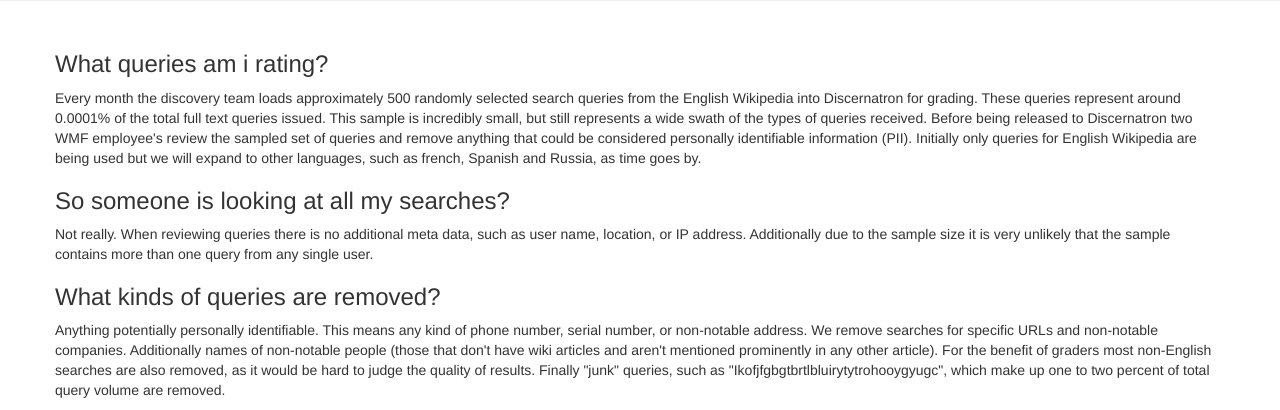
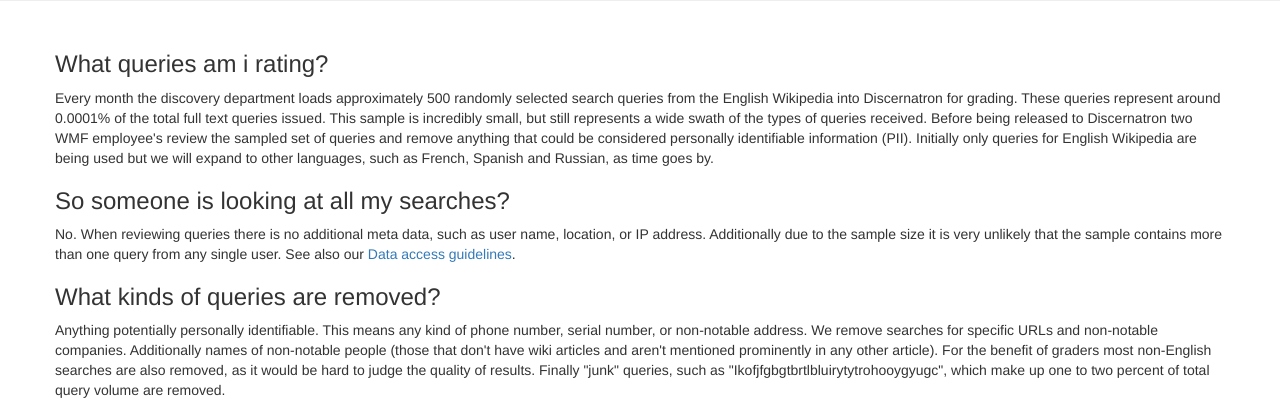
Before and after one commit to wikimedia/wikimedia-discovery-discernatron, a PHP site: template views/splash.twig in a window 1280 px wide. Shown: the part 452-862 px from the top of the page. Run offline with PHP 8.4, Linux system fonts and the light colour scheme; the template is opened without the code that fills it, so the values that code supplies are empty; some libraries are stand-ins or nearby versions.

Commit message:
Cleanup splash text, and link data access guidelines
Change-Id: I8f67600cae3b50a7e338e1ad26efa4438e1aecd6

```diff
--- a/views/splash.twig
+++ b/views/splash.twig
@@ -27,22 +27,23 @@
         <div class="row">
             <h3>What queries am i rating?</h3>
             <p>
-                Every month the discovery team loads approximately 500 randomly selected search
+                Every month the discovery department loads approximately 500 randomly selected search
                 queries from the English Wikipedia into Discernatron for grading. These queries
                 represent around 0.0001% of the total full text queries issued. This sample is
                 incredibly small, but still represents a wide swath of the types of queries
                 received. Before being released to Discernatron two WMF employee's review the
                 sampled set of queries and remove anything that could be considered personally
                 identifiable information (PII). Initially only queries for English Wikipedia
-                are being used but we will expand to other languages, such as french, Spanish
-                and Russia, as time goes by.
+                are being used but we will expand to other languages, such as French, Spanish
+                and Russian, as time goes by.
             </p>
             <h3>So someone is looking at all my searches?</h3>
             <p>
-                Not really. When reviewing queries there is no additional meta data, such as
+                No. When reviewing queries there is no additional meta data, such as
                 user name, location, or IP address. Additionally due to the sample size it is
                 very unlikely that the sample contains more than one query from any single
-                user.
+                user. See also our <a href="https://meta.wikimedia.org/wiki/Discovery/Data_access_guidelines">
+                Data access guidelines</a>.
             </p>
             <h3>What kinds of queries are removed?</h3>
             <p>
```
